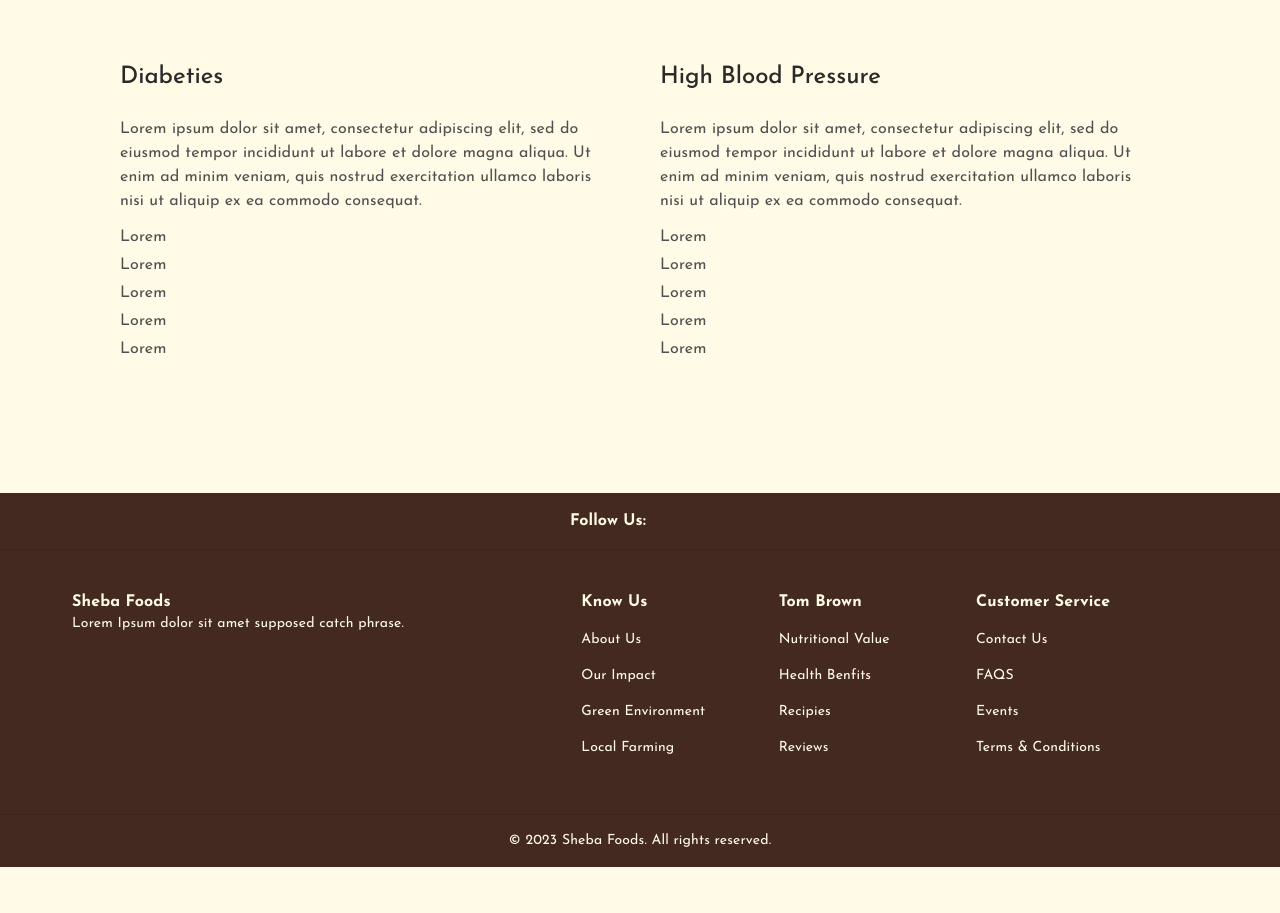
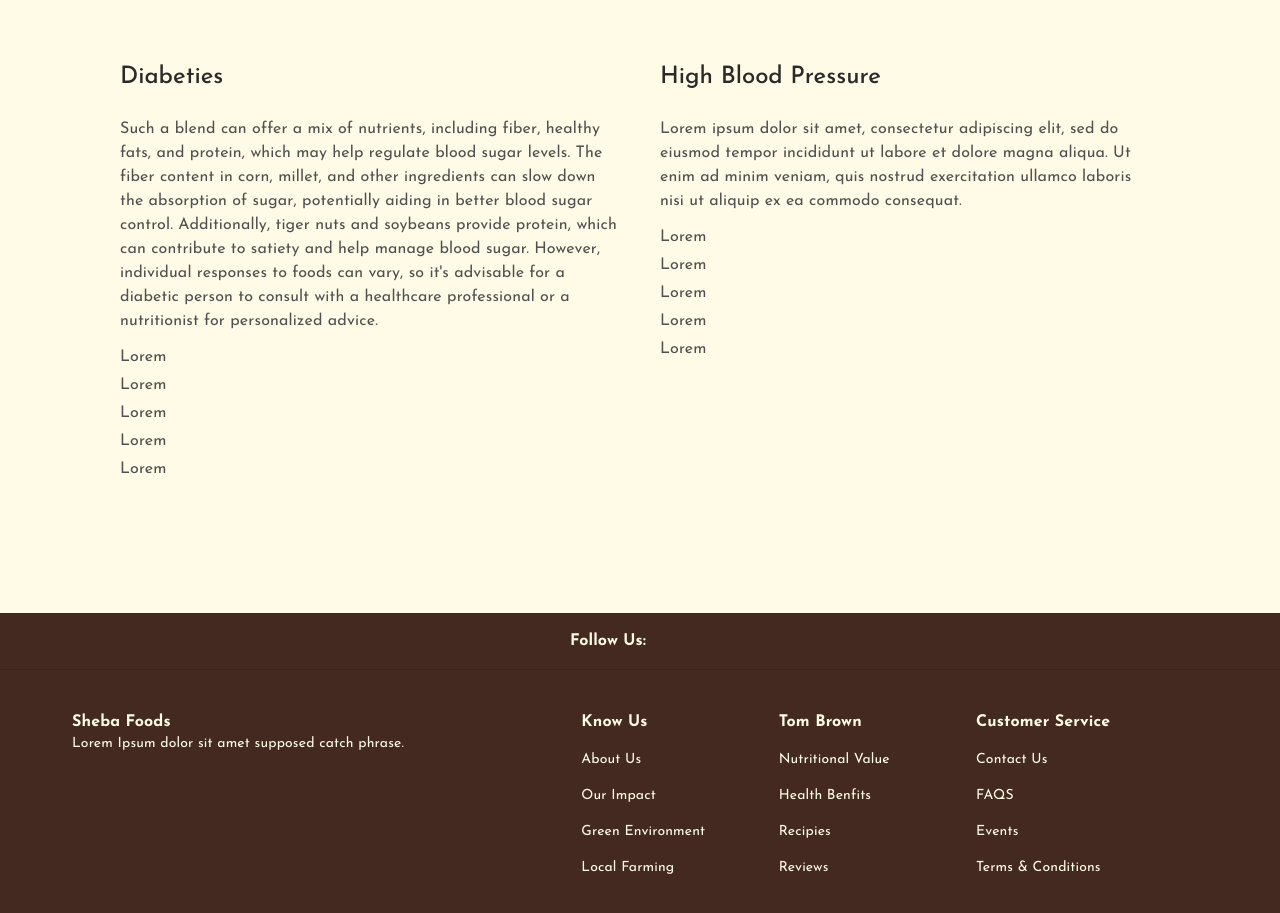
Before and after one commit to Vanessa-Kris/sheba-foods, a React (Create React App) app: page /health-book in a window 1280 px wide. Shown: the part 2860-3773 px from the top of the page. Before the commit the page ends 3727 px from the top, so only its background shows below. Built offline with nearby package versions, Linux system fonts and the light colour scheme; some icons are missing.

Commit message:
Update HealthBook.js added benefits to a diabetic patient

```diff
--- a/src/Pages/HealthBook.js
+++ b/src/Pages/HealthBook.js
@@ -205,10 +205,7 @@ export default function HealthBook() {
                 Diabeties
               </Typography>
               <Typography variant="p" sx={{ mb: 3, color: "#505050" }}>
-                Lorem ipsum dolor sit amet, consectetur adipiscing elit, sed do
-                eiusmod tempor incididunt ut labore et dolore magna aliqua. Ut
-                enim ad minim veniam, quis nostrud exercitation ullamco laboris
-                nisi ut aliquip ex ea commodo consequat.
+                Such a blend can offer a mix of nutrients, including fiber, healthy fats, and protein, which may help regulate blood sugar levels. The fiber content in corn, millet, and other ingredients can slow down the absorption of sugar, potentially aiding in better blood sugar control. Additionally, tiger nuts and soybeans provide protein, which can contribute to satiety and help manage blood sugar. However, individual responses to foods can vary, so it's advisable for a diabetic person to consult with a healthcare professional or a nutritionist for personalized advice.
               </Typography>
               <List sx={{ color: "#505050" }}>
                 <ListItemText>Lorem</ListItemText>
```
